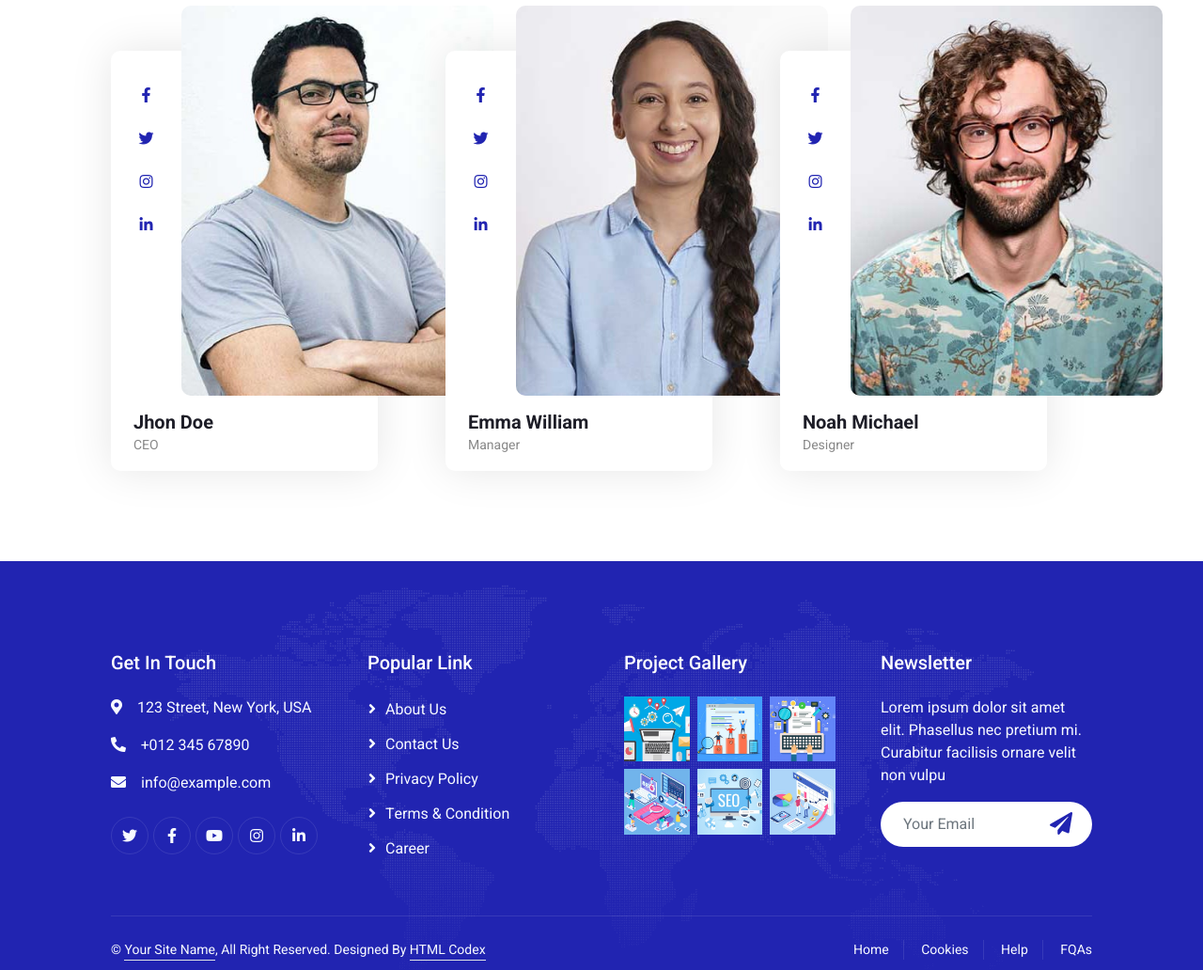
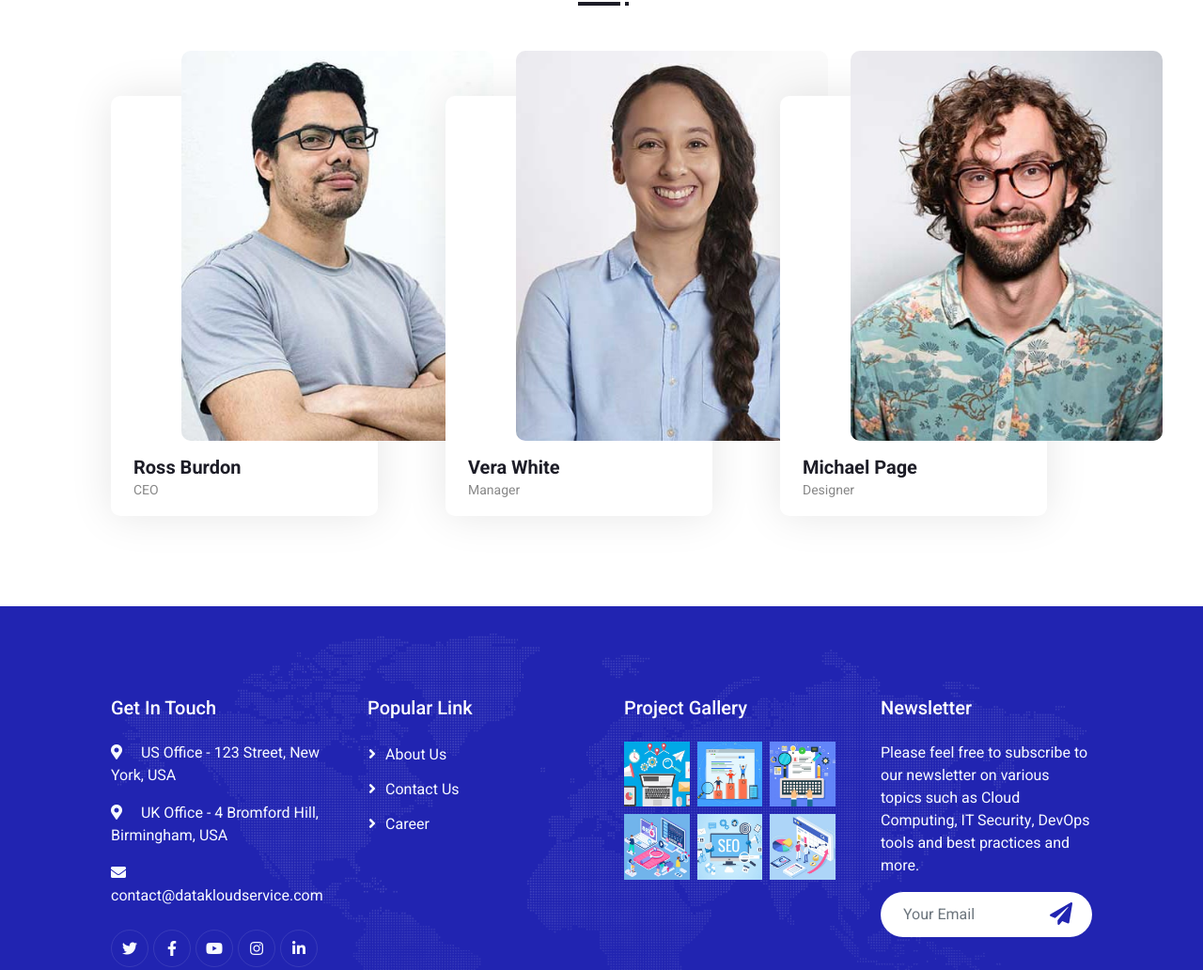
Before and after one commit to keeprich/web-site-datakloud-new, a plain HTML site: page about.html in a window 1280 px wide. Shown: the part 1544-2576 px from the top of the page at 94% size. Drawn offline with nearby package versions, Linux system fonts and the light colour scheme.

Commit message:
Add changes

```diff
--- a/about.html
+++ b/about.html
@@ -3,7 +3,7 @@
 
 <head>
     <meta charset="utf-8">
-    <title>SEO Master - SEO Agency Website Template</title>
+    <title>About Us</title>
     <meta content="width=device-width, initial-scale=1.0" name="viewport">
     <meta content="" name="keywords">
     <meta content="" name="description">
@@ -82,9 +82,9 @@
                             <hr class="bg-white mx-auto mt-0" style="width: 90px;">
                             <nav aria-label="breadcrumb">
                                 <ol class="breadcrumb justify-content-center">
-                                    <li class="breadcrumb-item"><a class="text-white" href="#">Home</a></li>
-                                    <li class="breadcrumb-item"><a class="text-white" href="#">Pages</a></li>
-                                    <li class="breadcrumb-item text-white active" aria-current="page">About</li>
+                                    <li class="breadcrumb-item"><a class="text-white" href="index.html">Home</a></li>
+                                    <!-- <li class="breadcrumb-item"><a class="text-white" href="#">Pages</a></li> -->
+                                    <!-- <li class="breadcrumb-item text-white active" aria-current="page">About</li> -->
                                 </ol>
                             </nav>
                         </div>
@@ -121,9 +121,9 @@
                     <div class="col-lg-6 wow fadeInUp" data-wow-delay="0.1s">
                         <div class="section-title position-relative mb-4 pb-2">
                             <h6 class="position-relative text-primary ps-4">About Us</h6>
-                            <h2 class="mt-2">The best SEO solution with 10 years of experience</h2>
+                            <h2 class="mt-2">The best IT solution with 10 years of experience</h2>
                         </div>
-                        <p class="mb-4">Tempor erat elitr rebum at clita. Diam dolor diam ipsum et tempor sit. Aliqu diam amet diam et eos labore. Clita erat ipsum et lorem et sit, sed stet no labore lorem sit. Sanctus clita duo justo et tempor eirmod magna dolore erat amet</p>
+                        <p class="mb-4">DataKloud service is made up of set of IT professionals located in Bear, Delaware. We bring specialized IT Solutions to meet your business needs. Our solutions range from technical support, secure, and scalable network solutions to our clients. We are 100+ Profersional Software Engineers with over 10 Years of experience in supporting clients and delivering superior products and services.</p>
                         <div class="row g-3">
                             <div class="col-sm-6">
                                 <h6 class="mb-3"><i class="fa fa-check text-primary me-2"></i>Award Winning</h6>
@@ -135,7 +135,7 @@
                             </div>
                         </div>
                         <div class="d-flex align-items-center mt-4">
-                            <a class="btn btn-primary rounded-pill px-4 me-3" href="">Read More</a>
+                            <!-- <a class="btn btn-primary rounded-pill px-4 me-3" href="">Read More</a> -->
                             <a class="btn btn-outline-primary btn-square me-3" href=""><i class="fab fa-facebook-f"></i></a>
                             <a class="btn btn-outline-primary btn-square me-3" href=""><i class="fab fa-twitter"></i></a>
                             <a class="btn btn-outline-primary btn-square me-3" href=""><i class="fab fa-instagram"></i></a>
@@ -184,15 +184,15 @@
                         <div class="team-item">
                             <div class="d-flex">
                                 <div class="flex-shrink-0 d-flex flex-column align-items-center mt-4 pt-5" style="width: 75px;">
-                                    <a class="btn btn-square text-primary bg-white my-1" href=""><i class="fab fa-facebook-f"></i></a>
-                                    <a class="btn btn-square text-primary bg-white my-1" href=""><i class="fab fa-twitter"></i></a>
-                                    <a class="btn btn-square text-primary bg-white my-1" href=""><i class="fab fa-instagram"></i></a>
-                                    <a class="btn btn-square text-primary bg-white my-1" href=""><i class="fab fa-linkedin-in"></i></a>
+                                    <a class="btn btn-square text-primary bg-white my-1" href=""><i class=""></i></a>
+                                    <a class="btn btn-square text-primary bg-white my-1" href=""><i class=""></i></a>
+                                    <a class="btn btn-square text-primary bg-white my-1" href=""><i class=""></i></a>
+                                    <a class="btn btn-square text-primary bg-white my-1" href=""><i class=""></i></a>
                                 </div>
                                 <img class="img-fluid rounded w-100" src="img/team-1.jpg" alt="">
                             </div>
                             <div class="px-4 py-3">
-                                <h5 class="fw-bold m-0">Jhon Doe</h5>
+                                <h5 class="fw-bold m-0">Ross Burdon</h5>
                                 <small>CEO</small>
                             </div>
                         </div>
@@ -201,15 +201,15 @@
                         <div class="team-item">
                             <div class="d-flex">
                                 <div class="flex-shrink-0 d-flex flex-column align-items-center mt-4 pt-5" style="width: 75px;">
-                                    <a class="btn btn-square text-primary bg-white my-1" href=""><i class="fab fa-facebook-f"></i></a>
-                                    <a class="btn btn-square text-primary bg-white my-1" href=""><i class="fab fa-twitter"></i></a>
-                                    <a class="btn btn-square text-primary bg-white my-1" href=""><i class="fab fa-instagram"></i></a>
-                                    <a class="btn btn-square text-primary bg-white my-1" href=""><i class="fab fa-linkedin-in"></i></a>
+                                    <a class="btn btn-square text-primary bg-white my-1" href=""><i class=""></i></a>
+                                    <a class="btn btn-square text-primary bg-white my-1" href=""><i class=""></i></a>
+                                    <a class="btn btn-square text-primary bg-white my-1" href=""><i class=""></i></a>
+                                    <a class="btn btn-square text-primary bg-white my-1" href=""><i class=""></i></a>
                                 </div>
                                 <img class="img-fluid rounded w-100" src="img/team-2.jpg" alt="">
                             </div>
                             <div class="px-4 py-3">
-                                <h5 class="fw-bold m-0">Emma William</h5>
+                                <h5 class="fw-bold m-0">Vera White</h5>
                                 <small>Manager</small>
                             </div>
                         </div>
@@ -218,15 +218,15 @@
                         <div class="team-item">
                             <div class="d-flex">
                                 <div class="flex-shrink-0 d-flex flex-column align-items-center mt-4 pt-5" style="width: 75px;">
-                                    <a class="btn btn-square text-primary bg-white my-1" href=""><i class="fab fa-facebook-f"></i></a>
-                                    <a class="btn btn-square text-primary bg-white my-1" href=""><i class="fab fa-twitter"></i></a>
-                                    <a class="btn btn-square text-primary bg-white my-1" href=""><i class="fab fa-instagram"></i></a>
-                                    <a class="btn btn-square text-primary bg-white my-1" href=""><i class="fab fa-linkedin-in"></i></a>
+                                    <a class="btn btn-square text-primary bg-white my-1" href=""><i class=""></i></a>
+                                    <a class="btn btn-square text-primary bg-white my-1" href=""><i class=""></i></a>
+                                    <a class="btn btn-square text-primary bg-white my-1" href=""><i class=""></i></a>
+                                    <a class="btn btn-square text-primary bg-white my-1" href=""><i class=""></i></a>
                                 </div>
                                 <img class="img-fluid rounded w-100" src="img/team-3.jpg" alt="">
                             </div>
                             <div class="px-4 py-3">
-                                <h5 class="fw-bold m-0">Noah Michael</h5>
+                                <h5 class="fw-bold m-0">Michael Page</h5>
                                 <small>Designer</small>
                             </div>
                         </div>
@@ -243,9 +243,11 @@
                 <div class="row g-5">
                     <div class="col-md-6 col-lg-3">
                         <h5 class="text-white mb-4">Get In Touch</h5>
-                        <p><i class="fa fa-map-marker-alt me-3"></i>123 Street, New York, USA</p>
-                        <p><i class="fa fa-phone-alt me-3"></i>+012 345 67890</p>
-                        <p><i class="fa fa-envelope me-3"></i>info@example.com</p>
+                        <p><i class="fa fa-map-marker-alt me-3"></i> US Office - 123 Street, New York, USA</p>
+
+                        <p><i class="fa fa-map-marker-alt me-3"></i> UK Office - 4 Bromford Hill, Birmingham, USA</p>
+                        <!-- <p><i class="fa fa-phone-alt me-3"></i>+012 345 67890</p> -->
+                        <p><i class="fa fa-envelope me-3"></i>contact@datakloudservice.com</p>
                         <div class="d-flex pt-2">
                             <a class="btn btn-outline-light btn-social" href=""><i class="fab fa-twitter"></i></a>
                             <a class="btn btn-outline-light btn-social" href=""><i class="fab fa-facebook-f"></i></a>
@@ -258,8 +260,8 @@
                         <h5 class="text-white mb-4">Popular Link</h5>
                         <a class="btn btn-link" href="">About Us</a>
                         <a class="btn btn-link" href="">Contact Us</a>
-                        <a class="btn btn-link" href="">Privacy Policy</a>
-                        <a class="btn btn-link" href="">Terms & Condition</a>
+                        <!-- <a class="btn btn-link" href="">Privacy Policy</a> -->
+                        <!-- <a class="btn btn-link" href="">Terms & Condition</a> -->
                         <a class="btn btn-link" href="">Career</a>
                     </div>
                     <div class="col-md-6 col-lg-3">
@@ -287,7 +289,7 @@
                     </div>
                     <div class="col-md-6 col-lg-3">
                         <h5 class="text-white mb-4">Newsletter</h5>
-                        <p>Lorem ipsum dolor sit amet elit. Phasellus nec pretium mi. Curabitur facilisis ornare velit non vulpu</p>
+                        <p>Please feel free to subscribe to our newsletter on various topics such as Cloud Computing, IT Security, DevOps tools and best practices and more.</p>
                         <div class="position-relative w-100 mt-3">
                             <input class="form-control border-0 rounded-pill w-100 ps-4 pe-5" type="text" placeholder="Your Email" style="height: 48px;">
                             <button type="button" class="btn shadow-none position-absolute top-0 end-0 mt-1 me-2"><i class="fa fa-paper-plane text-primary fs-4"></i></button>
```
Also changed, not shown: index.html (+4 -4 lines), 1 other file.
